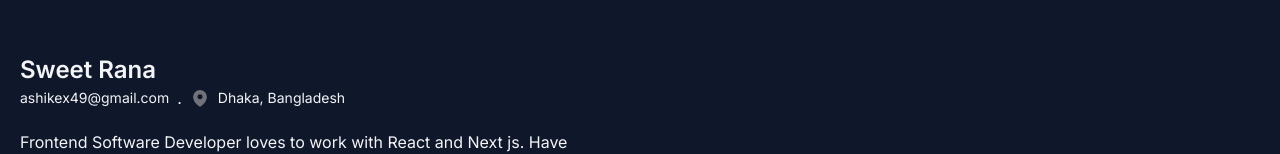
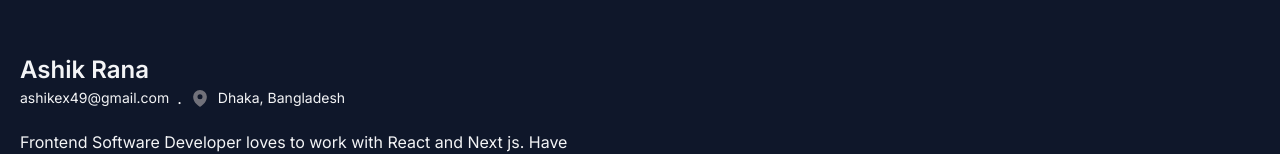
Before and after one commit to ashik-75/showcase, a Next.js app: page / in a window 1280 px wide. Shown: the part 275-429 px from the top of the page. Built offline with nearby package versions, Linux system fonts and the light colour scheme.

Commit message:
roolback

```diff
--- a/components/Hero.tsx
+++ b/components/Hero.tsx
@@ -4,7 +4,7 @@
   return (
     <div className="space-y-5 scroll-mt-32 text-gray-100" id="intro">
       <div>
-        <h1 className="text-2xl font-semibold">Sweet Rana</h1>
+        <h1 className="text-2xl font-semibold">Ashik Rana</h1>
         <div className="flex gap-2 items-center">
           <div className="text-sm ">ashikex49@gmail.com</div>
           <p className="">.</p>
```
